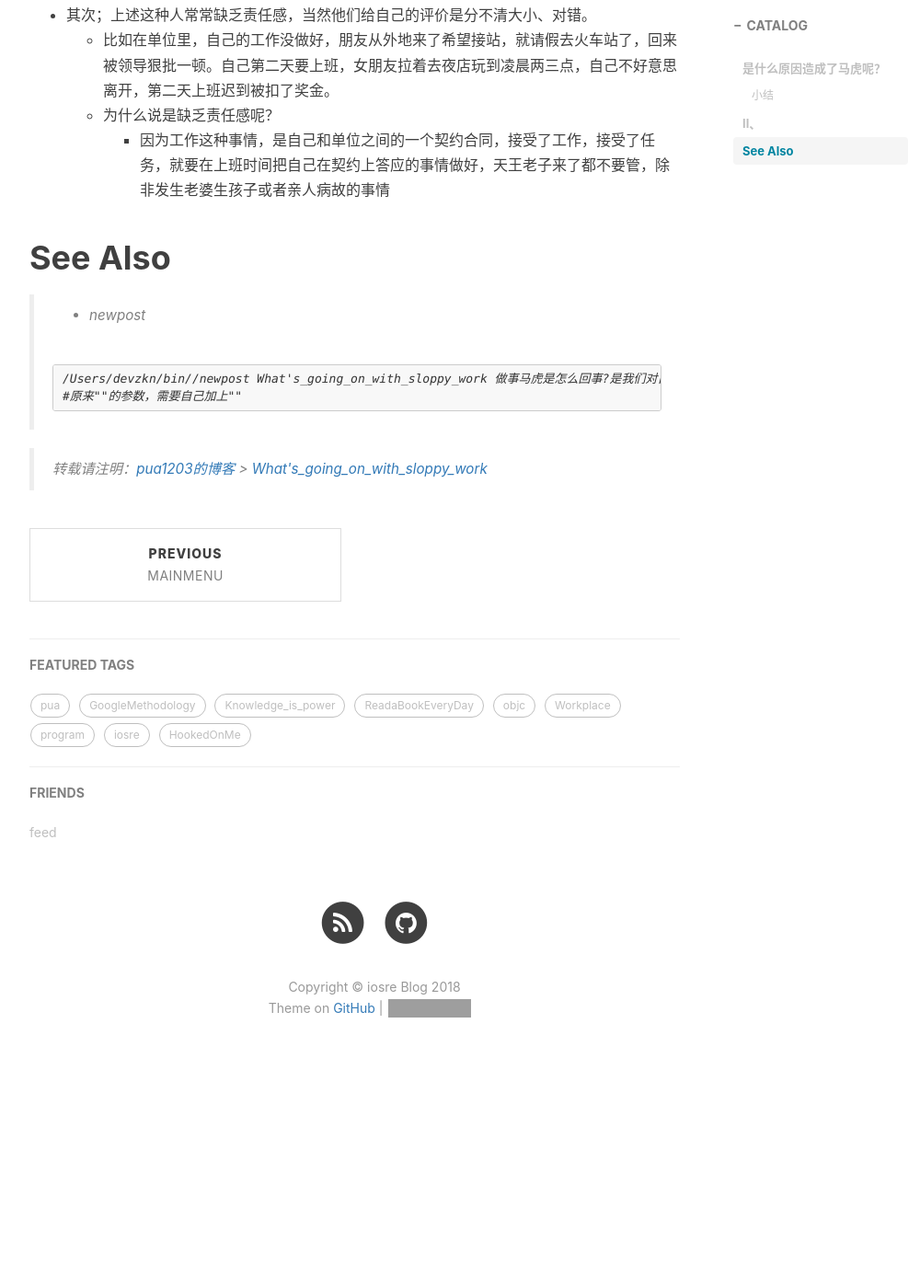
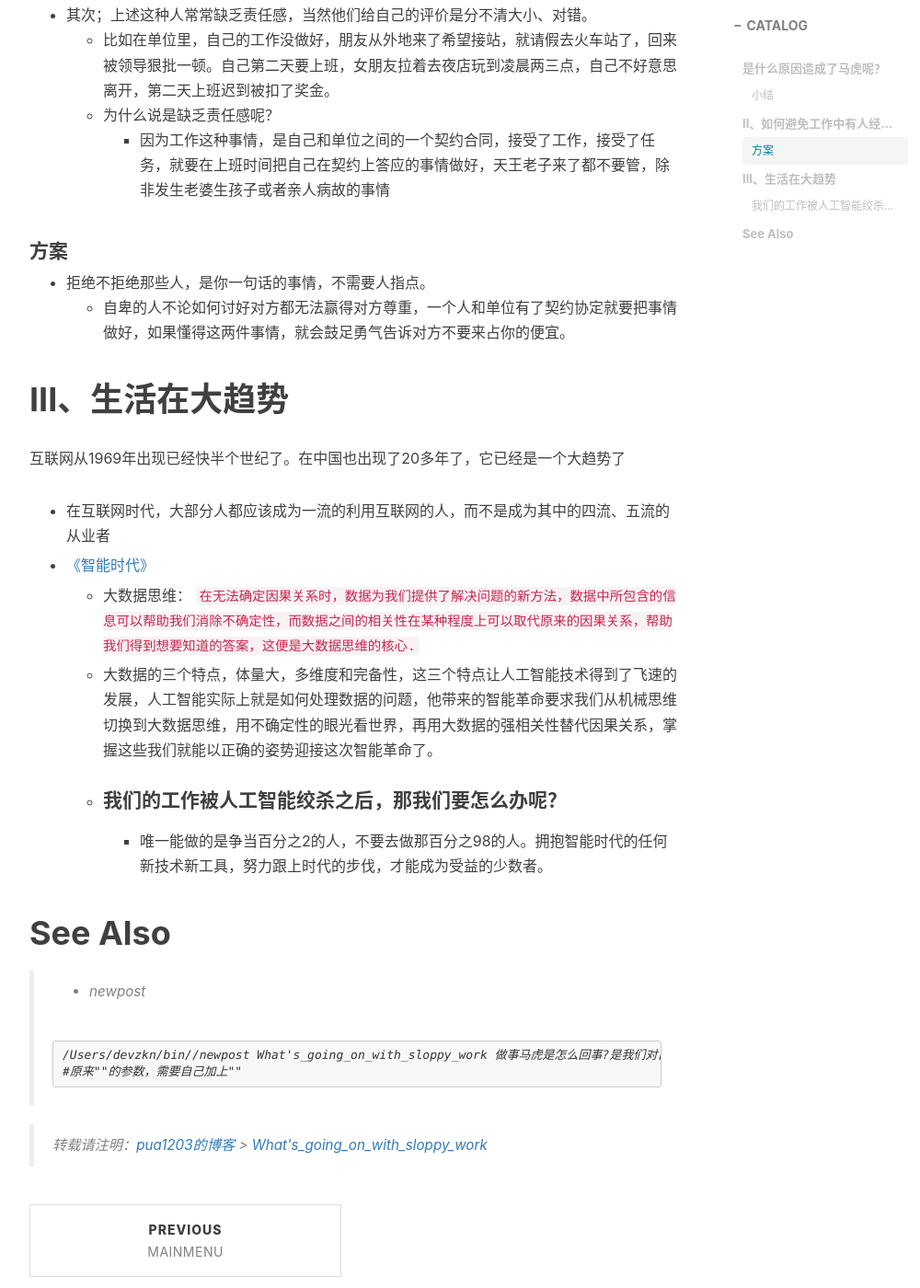
Before and after one commit to pua1203/pua1203.github.io, a Jekyll site: the page built from _posts/GoogleMethodology/2018-10-27-What's_going_on_with_sloppy_work.md, in a window 1280 px wide and 1400 px high, scrolled down 1907 px. Shown: the whole window at 92% size, without its empty margins (233-1233 px from the left). Built offline with Jekyll 4.4.1, drawn with Linux system fonts in a browser that asks for light colours; nearby versions of some CDN libraries; comment, search, counter and statistics services are not loaded; before the commit the page ends 3107 px from its top, so only the background shows below that; some of the changed text lies outside the part shown; grey boxes are pictures that could not be loaded.

Commit message:
在无法确定因果关系时，数据为我们提供了解决问题的新方法，数据中所包含的信息可以帮助我们消除不确定性，而数据之间的相关性在某种程度上可以取代原来的因果关系，帮助我们得到想要知道的答案，这便是大数据思维的核心.

```diff
--- a/_posts/GoogleMethodology/2018-10-27-What's_going_on_with_sloppy_work.md
+++ b/_posts/GoogleMethodology/2018-10-27-What's_going_on_with_sloppy_work.md
@@ -44,7 +44,7 @@ subtitle: 做事马虎是怎么回事?是我们对自己的要求是基于“自
 
 
 
-# II、
+# II、如何避免工作中有人经常过来占便宜？
 
 
 
@@ -58,6 +58,40 @@ subtitle: 做事马虎是怎么回事?是我们对自己的要求是基于“自
   * 为什么说是缺乏责任感呢？
     * 因为工作这种事情，是自己和单位之间的一个契约合同，接受了工作，接受了任务，就要在上班时间把自己在契约上答应的事情做好，天王老子来了都不要管，除非发生老婆生孩子或者亲人病故的事情
 
+
+
+#### 方案
+
+
+
+* 拒绝不拒绝那些人，是你一句话的事情，不需要人指点。
+  * 自卑的人不论如何讨好对方都无法赢得对方尊重，一个人和单位有了契约协定就要把事情做好，如果懂得这两件事情，就会鼓足勇气告诉对方不要来占你的便宜。
+
+
+
+
+
+# III、生活在大趋势
+
+
+
+互联网从1969年出现已经快半个世纪了。在中国也出现了20多年了，它已经是一个大趋势了
+
+* 在互联网时代，大部分人都应该成为一流的利用互联网的人，而不是成为其中的四流、五流的从业者
+
+* [《智能时代》](https://kunnan.github.io/2018/08/09/The_age_of_Intelligence/)
+
+  * 大数据思维： `在无法确定因果关系时，数据为我们提供了解决问题的新方法，数据中所包含的信息可以帮助我们消除不确定性，而数据之间的相关性在某种程度上可以取代原来的因果关系，帮助我们得到想要知道的答案，这便是大数据思维的核心.`
+
+  * 大数据的三个特点，体量大，多维度和完备性，这三个特点让人工智能技术得到了飞速的发展，人工智能实际上就是如何处理数据的问题，他带来的智能革命要求我们从机械思维切换到大数据思维，用不确定性的眼光看世界，再用大数据的强相关性替代因果关系，掌握这些我们就能以正确的姿势迎接这次智能革命了。
+
+  * #### 我们的工作被人工智能绞杀之后，那我们要怎么办呢？
+
+    * 唯一能做的是争当百分之2的人，不要去做那百分之98的人。拥抱智能时代的任何新技术新工具，努力跟上时代的步伐，才能成为受益的少数者。
+
+
+
+
 # See Also
 
 >* newpost
```
